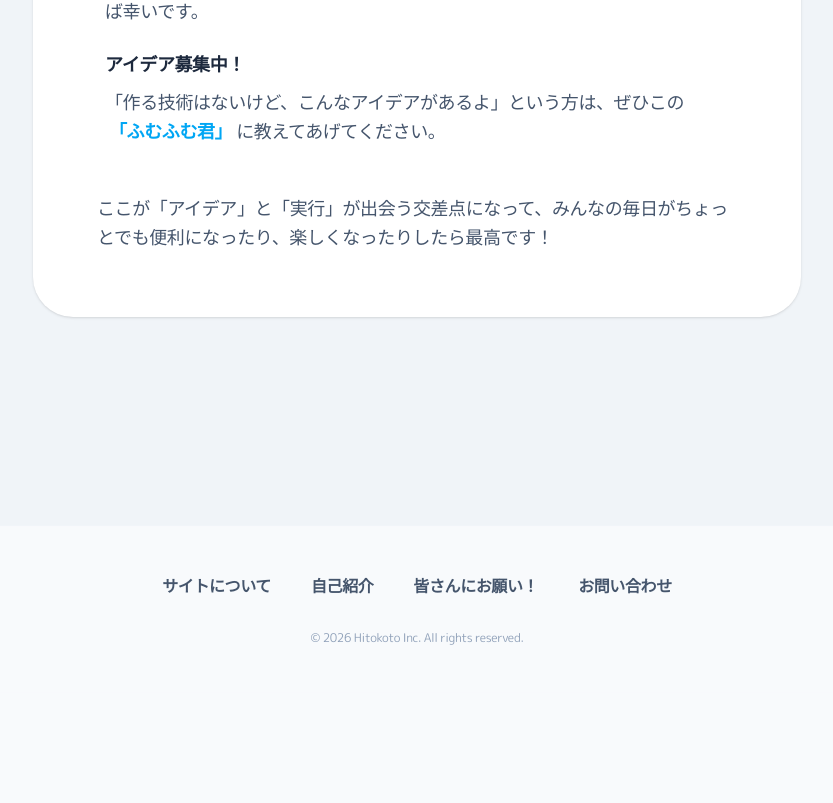
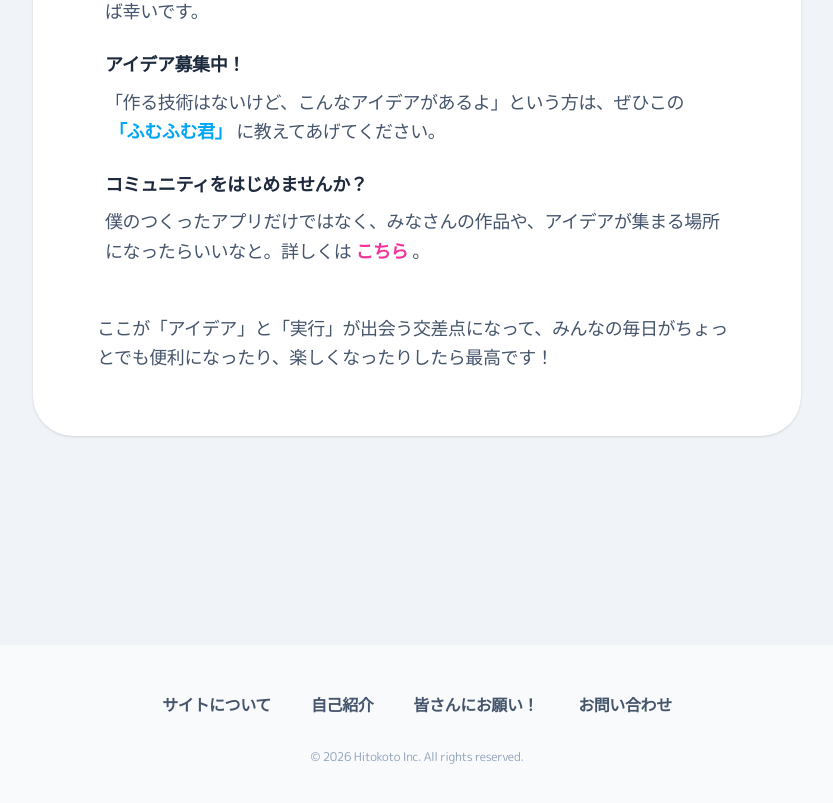
Before and after one commit to komi0929/mykanban, a Next.js app: page /about in a window 1280 px wide. Shown: the part 1343-2146 px from the top of the page, without its empty margins (223-1056 px from the left). Before the commit the page ends 2037 px from the top, so only its background shows below. Built offline with nearby package versions, Linux system fonts and the light colour scheme.

Commit message:
docs: add community section to about page

```diff
--- a/src/app/about/page.tsx
+++ b/src/app/about/page.tsx
@@ -1,5 +1,6 @@
 
 import Image from "next/image"
+import Link from "next/link"
 import { SiteHeader } from "@/components/site-header"
 import { SiteFooter } from "@/components/site-footer"
 import { Wrench } from "lucide-react"
@@ -76,6 +77,17 @@ export default function AboutPage() {
                                 に教えてあげてください。
                             </p>
                         </div>
+
+                        <div>
+                            <h3 className="text-slate-800 font-bold mb-2">コミュニティをはじめませんか？</h3>
+                            <p className="text-slate-600">
+                                僕のつくったアプリだけではなく、みなさんの作品や、アイデアが集まる場所になったらいいなと。詳しくは
+                                <Link href="/requests" className="text-pink-500 hover:text-pink-600 hover:underline mx-1 font-bold">
+                                    こちら
+                                </Link>
+                                。
+                            </p>
+                        </div>
                     </div>
                 </div>
 
```
